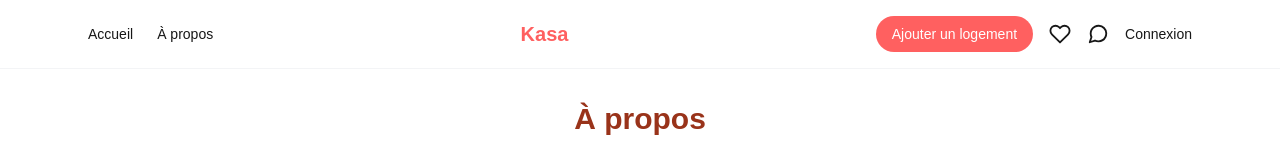
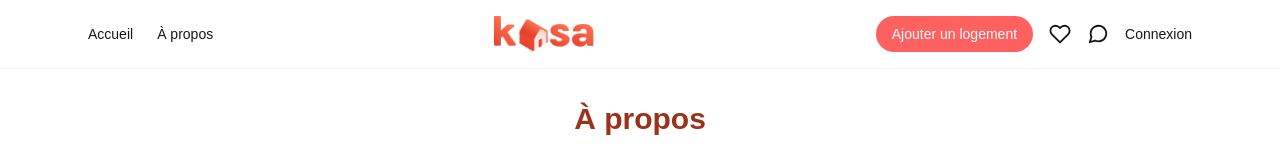
Before and after one commit to gwenaelemanse-wq/Kasa, a Next.js app: page /about in a window 1280 px wide. Shown: the top 150 px of the page. Built offline with nearby package versions, Linux system fonts and the light colour scheme; no server answers.

Commit message:
Logo sur header

```diff
--- a/components/layout/Header.tsx
+++ b/components/layout/Header.tsx
@@ -1,6 +1,7 @@
 "use client";
 
 import { useState } from "react";
+import Image from "next/image";
 import Link from "next/link";
 import { useAuth } from "@/context/AuthContext";
 import { useMessages } from "@/context/MessagesContext";
@@ -22,8 +23,8 @@ export default function Header() {
           </li>
         </ul>
 
-        <Link href="/" className="text-xl font-bold text-[#FF6060]">
-          Kasa
+        <Link href="/" aria-label="Retour à l'accueil Kasa">
+          <Image src="/images/Logo.png" alt="Kasa" width={100} height={40} priority />
         </Link>
 
         <div className="hidden items-center gap-4 md:flex">
```
Also changed, not shown: public/images/Logo.png (added).
